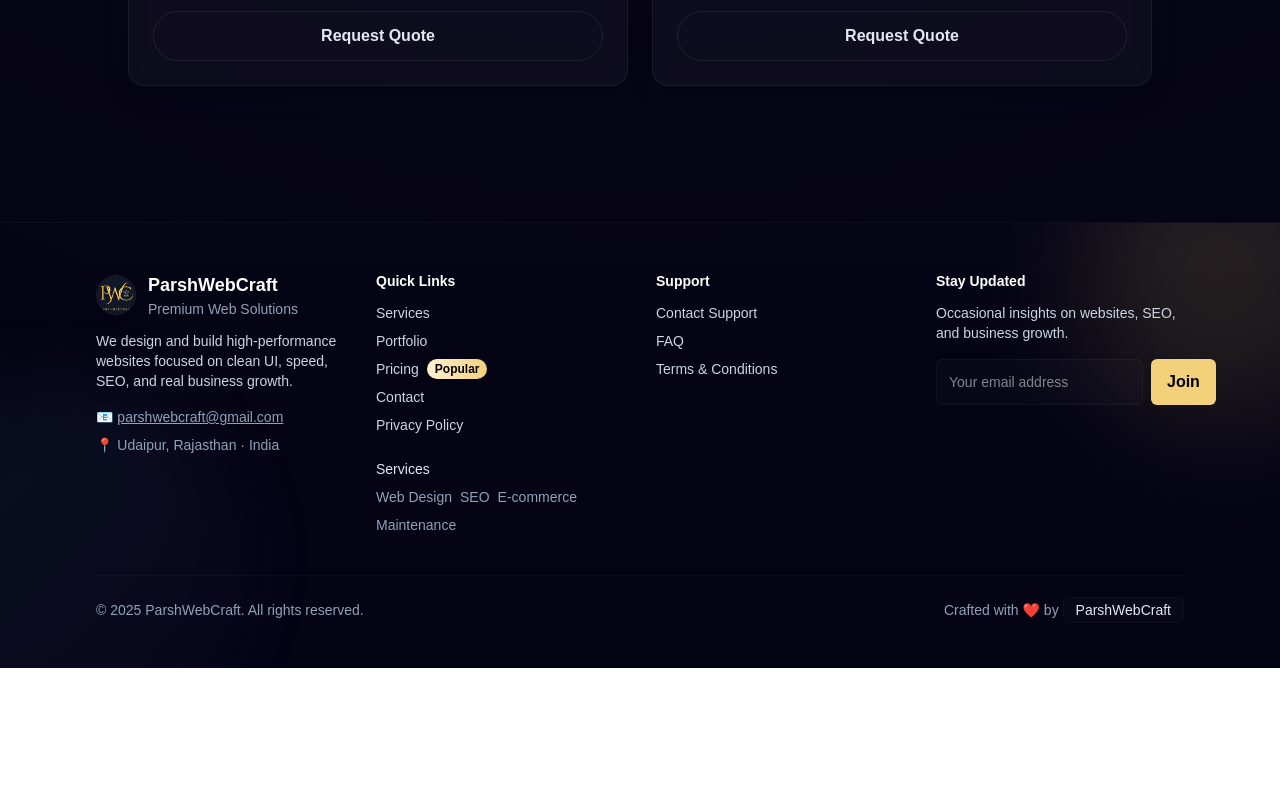
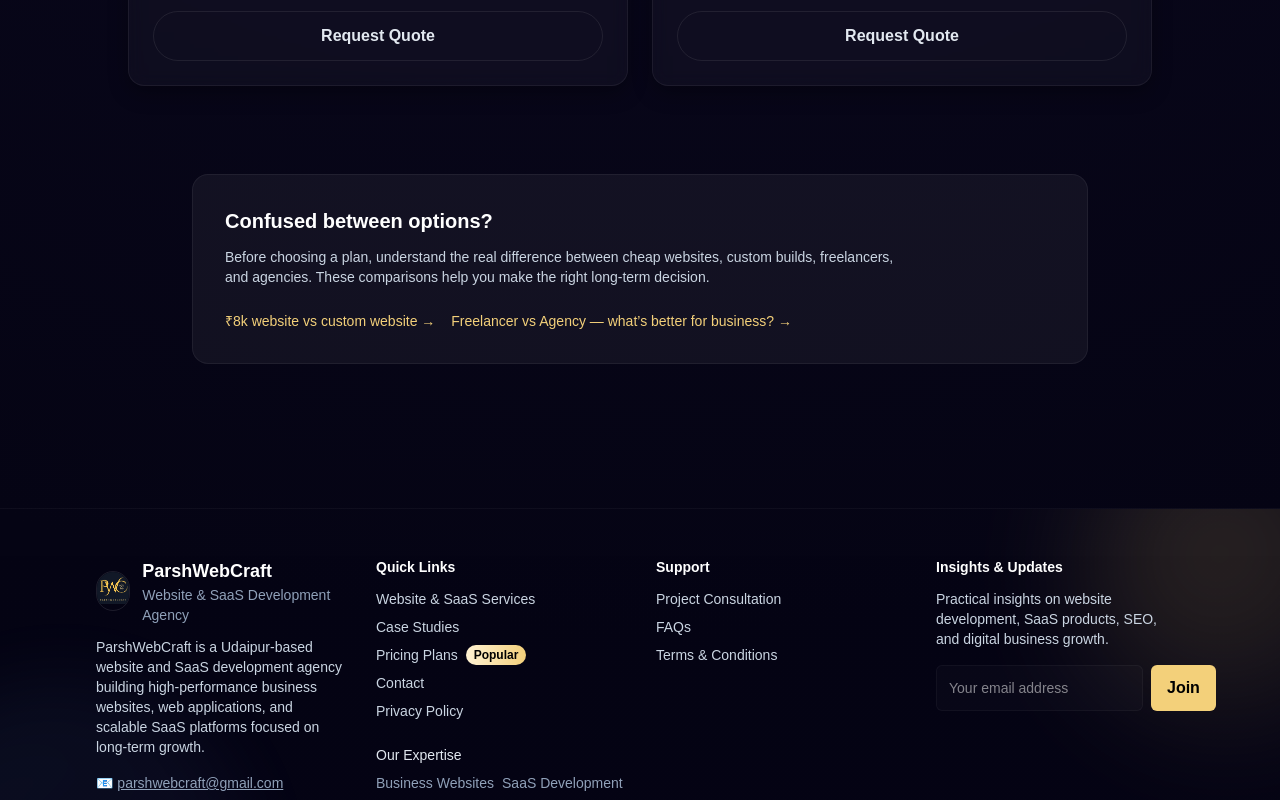
Before and after one commit to parshwebcraft/parshwebcraft, a Next.js app: page /pricing in a window 1280 px wide. Shown: the part 1100-1900 px from the top of the page. Before the commit the page ends 1768 px from the top, so only its background shows below. Built offline with nearby package versions, Linux system fonts and the light colour scheme; no server answers.

Commit message:
SEO: footer rewrite, SaaS positioning, internal links update

```diff
--- a/app/case-studies/page.tsx
+++ b/app/case-studies/page.tsx
@@ -2,19 +2,23 @@
 import type { Metadata } from "next";
 
 export const metadata: Metadata = {
-  title: "Case Studies | ParshWebCraft",
+  title: "Case Studies – Website & Web App Projects in Udaipur | ParshWebCraft",
   description:
-    "Real client work and production-grade web projects built by ParshWebCraft.",
+    "Explore real website and web application case studies built by ParshWebCraft for Udaipur-based businesses and founders. Production-ready projects, real results.",
 };
 
 export default function CaseStudiesPage() {
   return (
     <main className="max-w-7xl mx-auto px-6 py-24">
       <header className="mb-16">
-        <h1 className="text-4xl font-bold mb-4">Case Studies</h1>
+        <h1 className="text-4xl font-bold mb-4">
+          Website & Web App Case Studies
+        </h1>
         <p className="text-slate-400 max-w-2xl">
-          We focus on real-world builds — not mockups. These case studies show
-          how we design and ship production-ready websites for real businesses.
+          These case studies showcase real-world website and web application
+          projects built for Udaipur-based businesses, founders, and internal
+          systems. Every project listed here is production-ready and designed to
+          solve actual business problems.
         </p>
       </header>
 
@@ -25,11 +29,12 @@
           className="group rounded-2xl border border-white/10 p-8 hover:border-white/20 transition"
         >
           <h2 className="text-2xl font-semibold mb-3 group-hover:underline">
-            Anand Fashion — Clothing Store Website
+            Anand Fashion — Clothing Store Website (Udaipur)
           </h2>
           <p className="text-slate-400 mb-4">
-            A local clothing store website built to establish an online presence
-            with a clean, mobile-first layout and structured content.
+            A website developed for a Udaipur-based clothing store to establish
+            a professional online presence with a clean, mobile-first design and
+            clearly structured product and brand information.
           </p>
           <span className="text-sm text-amber-400">View case study →</span>
         </Link>
@@ -40,12 +45,12 @@
           className="group rounded-2xl border border-white/10 p-8 hover:border-white/20 transition"
         >
           <h2 className="text-2xl font-semibold mb-3 group-hover:underline">
-            Building ParshWebCraft
+            Building ParshWebCraft — Agency Website
           </h2>
           <p className="text-slate-400 mb-4">
-            An internal founder case study covering the design, development,
-            launch, and post-launch optimization of a production-grade agency
-            website.
+            A founder-led case study documenting the design, development,
+            launch, and SEO optimization of the ParshWebCraft agency website,
+            built to serve businesses in Udaipur and across India.
           </p>
           <span className="text-sm text-amber-400">View case study →</span>
         </Link>
@@ -56,25 +61,28 @@
           className="group rounded-2xl border border-white/10 p-8 hover:border-white/20 transition"
         >
           <h2 className="text-2xl font-semibold mb-3 group-hover:underline">
-            Jayesh Sir — E-Learning Platform
+            Jayesh Sir — E-Learning Platform (Udaipur Coaching Institute)
           </h2>
           <p className="text-slate-400 mb-4">
-            A PWA-first online learning platform built for structured courses,
-            secure access, and scalable content delivery.
+            A PWA-first e-learning platform developed for a Udaipur-based
+            coaching institute, featuring secure student access, online courses,
+            tests, and scalable content delivery.
           </p>
           <span className="text-sm text-amber-400">View case study →</span>
         </Link>
 
+        {/* System Case Study: FreshMart */}
         <Link
           href="/case-studies/freshmart"
           className="group rounded-2xl border border-white/10 p-8 hover:border-white/20 transition"
         >
           <h2 className="text-2xl font-semibold mb-3 group-hover:underline">
-            FreshMart — Grocery Admin System
+            FreshMart — Grocery Admin System (Udaipur)
           </h2>
           <p className="text-slate-400 mb-4">
-            An internal case study exploring real-world challenges of building a
-            hyperlocal grocery platform, including admin workflows and backend
+            A system-focused case study exploring the development of a
+            hyperlocal grocery management platform for a Udaipur-based retail
+            business, covering admin workflows, product handling, and backend
             stability.
           </p>
           <span className="text-sm text-amber-400">View case study →</span>
@@ -86,11 +94,12 @@
           className="group rounded-2xl border border-white/10 p-8 hover:border-white/20 transition"
         >
           <h2 className="text-2xl font-semibold mb-3 group-hover:underline">
-            EasyMed — Pharmacy Inventory System
+            EasyMed — Pharmacy Inventory System (Udaipur)
           </h2>
           <p className="text-slate-400 mb-4">
-            A batch-wise medicine inventory system focused on expiry tracking,
-            stock visibility, and owner-centric usability.
+            A custom pharmacy inventory system designed for a Udaipur-based
+            medical business, focused on batch-wise stock tracking, expiry
+            management, and practical day-to-day usability.
           </p>
           <span className="text-sm text-amber-400">View case study →</span>
         </Link>
--- a/app/case-studies/parshwebcraft/page.tsx
+++ b/app/case-studies/parshwebcraft/page.tsx
@@ -2,9 +2,10 @@
 import type { Metadata } from "next";
 
 export const metadata: Metadata = {
-  title: "How We Built ParshWebCraft | Case Study",
+  title:
+    "Building ParshWebCraft – Website & SaaS Application Development | Case Study",
   description:
-    "A behind-the-scenes case study of how ParshWebCraft was designed, built, and shipped as a production-grade web platform.",
+    "Founder case study of how ParshWebCraft was built as a production-grade website and SaaS application platform. Covers architecture, SEO, performance, and scalable system design.",
 };
 
 const goldHover =
@@ -17,7 +18,8 @@
       <header className="mb-16">
         <h1 className="text-4xl font-bold mb-4">Building ParshWebCraft</h1>
         <p className="text-slate-400">
-          Internal Founder Project · Next.js · Supabase · Vercel
+          Internal Founder Project · Website & SaaS Application Architecture ·
+          Next.js · Supabase · Vercel
         </p>
       </header>
 
@@ -30,7 +32,7 @@
             <div>
               <div className="text-3xl font-bold text-[#f3d07a]">100%</div>
               <div className="text-sm text-slate-400 mt-1">
-                Custom Architecture
+                Custom Website & SaaS Architecture
               </div>
             </div>
             <div>
@@ -38,7 +40,7 @@
                 Modern Stack
               </div>
               <div className="text-sm text-slate-400 mt-1">
-                Next.js + Supabase
+                Next.js · Supabase · Scalable Systems
               </div>
             </div>
             <div>
@@ -46,7 +48,7 @@
                 Production Ready
               </div>
               <div className="text-sm text-slate-400 mt-1">
-                Built for Scale
+                Built for Real Client SaaS Use
               </div>
             </div>
           </div>
@@ -57,10 +59,11 @@
       <section className="mb-14 border-l-2 border-[#f3d07a]/40 pl-6">
         <h2 className="text-2xl font-semibold mb-4">Project Overview</h2>
         <p className="text-slate-300 leading-relaxed">
-          ParshWebCraft was built as an internal agency platform to apply the same
-          standards we expect from professional client work. The goal was to
-          create a fast, scalable, and SEO-ready website that reflects how modern
-          businesses should be built — without relying on templates or shortcuts.
+          ParshWebCraft was built as an internal agency platform to demonstrate
+          how modern websites and SaaS applications should be designed,
+          developed, and shipped. The objective was to create a fast, SEO-ready,
+          and scalable system capable of supporting both content-driven websites
+          and full SaaS-style web applications for real businesses.
         </p>
       </section>
 
@@ -70,10 +73,19 @@
       >
         <h2 className="text-2xl font-semibold mb-4">Challenges</h2>
         <ul className="list-disc pl-6 text-slate-300 space-y-2">
-          <li>Maintaining mobile-first UX without sacrificing performance</li>
-          <li>Implementing secure admin authentication</li>
-          <li>Designing an SEO-friendly structure from day one</li>
-          <li>Building analytics and lead tracking that can scale</li>
+          <li>
+            Maintaining a mobile-first user experience without compromising
+            performance or SEO
+          </li>
+          <li>
+            Designing a system flexible enough for both marketing websites and
+            SaaS application workflows
+          </li>
+          <li>Implementing secure admin authentication and protected routes</li>
+          <li>
+            Creating analytics and lead tracking that can scale with future
+            SaaS-based features
+          </li>
         </ul>
       </section>
 
@@ -83,10 +95,22 @@
       >
         <h2 className="text-2xl font-semibold mb-4">Our Solution</h2>
         <ul className="list-disc pl-6 text-slate-300 space-y-2">
-          <li>Next.js App Router for performance and long-term scalability</li>
-          <li>Supabase for authentication, database, and form handling</li>
-          <li>Server-first SEO with clean metadata and structure</li>
-          <li>Vercel deployment for fast global delivery</li>
+          <li>
+            Next.js App Router for high-performance website and SaaS application
+            development
+          </li>
+          <li>
+            Supabase for authentication, database management, and form handling
+            across both website and SaaS use cases
+          </li>
+          <li>
+            Server-first SEO architecture with clean metadata and scalable page
+            structure
+          </li>
+          <li>
+            Vercel deployment for reliable global delivery and SaaS-ready
+            infrastructure
+          </li>
         </ul>
       </section>
 
@@ -96,9 +120,11 @@
       >
         <h2 className="text-2xl font-semibold mb-4">Outcome</h2>
         <p className="text-slate-300 leading-relaxed">
-          The result is a production-ready platform that is fast, secure, and
-          maintainable. It serves as both our agency website and a reference
-          architecture for how we approach real client projects.
+          The final result is a production-grade platform that functions as both
+          a high-performance agency website and a reference architecture for
+          building scalable SaaS applications. It reflects how ParshWebCraft
+          approaches client projects — with clarity, performance, security, and
+          long-term growth in mind.
         </p>
       </section>
 
@@ -111,9 +137,9 @@
         <div className="grid sm:grid-cols-2 gap-6">
           {[
             "Landing page structure and conversion flow testing",
-            "SEO architecture and metadata experiments",
-            "Admin dashboards and analytics tooling",
-            "Core Web Vitals and performance optimization",
+            "SEO architecture for websites and SaaS platforms",
+            "Admin dashboards, analytics, and role-based access",
+            "Core Web Vitals optimization for scalable web applications",
           ].map((item) => (
             <div
               key={item}
@@ -130,11 +156,12 @@
         className={`relative border border-[#f3d07a]/30 rounded-3xl bg-gradient-to-br from-[#f3d07a]/15 via-transparent to-transparent p-10 ${goldHover}`}
       >
         <h3 className="text-2xl font-semibold mb-4">
-          Looking for a similar quality build?
+          Looking for a Website or SaaS Application Build?
         </h3>
         <p className="text-slate-300 mb-6 max-w-xl">
-          We apply the same technical standards, performance focus, and clarity
-          to every client project — scaled to your business stage.
+          We apply the same technical standards, SEO-first thinking, and
+          scalable architecture to every website and SaaS application we build —
+          tailored to your business stage.
         </p>
 
         <div className="flex gap-4">
--- a/app/layout.tsx
+++ b/app/layout.tsx
@@ -23,16 +23,15 @@
   subsets: ["latin"],
 });
 
-export const metadata = {
+export const metadata: Metadata = {
   title: {
-    default: "ParshWebCraft — Premium Web Experiences",
+    default: "ParshWebCraft — Website & SaaS Development Agency",
     template: "%s | ParshWebCraft",
   },
   description:
-    "ParshWebCraft builds premium, modern websites for business growth.",
+    "ParshWebCraft is a website and SaaS development agency based in Udaipur, building high-performance business websites, web applications, and scalable digital systems for growing businesses.",
   icons: {
     icon: "/icon.png",
-
   },
 };
 
--- a/app/pricing/page.tsx
+++ b/app/pricing/page.tsx
@@ -48,8 +48,7 @@
 
   const glowHover = {
     scale: 1.02,
-    boxShadow:
-      "0 6px 24px rgba(18,24,38,0.5), 0 0 28px rgba(243,208,122,0.18)",
+    boxShadow: "0 6px 24px rgba(18,24,38,0.5), 0 0 28px rgba(243,208,122,0.18)",
   };
 
   const ADDONS = {
@@ -147,8 +146,7 @@
 
   const renderPlanCard = (plan: PricingPlan): React.ReactElement => {
     const oneTime = parseOneTimePrice(plan.price);
-    const firstMonthTotal =
-      oneTime !== null ? oneTime + recurringTotal : null;
+    const firstMonthTotal = oneTime !== null ? oneTime + recurringTotal : null;
 
     const isPopular = plan.popular === true;
 
@@ -156,9 +154,7 @@
       <motion.div
         key={plan.key}
         className={`glass p-6 rounded-2xl flex flex-col justify-between relative border ${
-          isPopular
-            ? "border-[#f3d07a]"
-            : "border-[rgba(255,255,255,0.05)]"
+          isPopular ? "border-[#f3d07a]" : "border-[rgba(255,255,255,0.05)]"
         }`}
         variants={fadeUp}
         whileHover={!reduce ? glowHover : undefined}
@@ -262,6 +258,42 @@
             {advancedPlans.map(renderPlanCard)}
           </motion.div>
         </section>
+        {/* ================= SMART COMPARISON LINKS ================= */}
+        <section className="max-w-4xl mx-auto py-12">
+          <motion.div
+            variants={fadeUp}
+            initial="hidden"
+            whileInView="visible"
+            viewport={{ once: true }}
+            className="rounded-2xl border border-[rgba(255,255,255,0.06)] bg-white/5 p-8"
+          >
+            <h3 className="text-xl font-semibold mb-3">
+              Confused between options?
+            </h3>
+
+            <p className="text-slate-300 text-sm mb-6 max-w-2xl">
+              Before choosing a plan, understand the real difference between
+              cheap websites, custom builds, freelancers, and agencies. These
+              comparisons help you make the right long-term decision.
+            </p>
+
+            <div className="flex flex-col sm:flex-row gap-4">
+              <Link
+                href="/compare/cheap-vs-custom-website"
+                className="text-sm font-medium text-[#f3d07a] hover:underline"
+              >
+                ₹8k website vs custom website →
+              </Link>
+
+              <Link
+                href="/compare/freelancer-vs-agency"
+                className="text-sm font-medium text-[#f3d07a] hover:underline"
+              >
+                Freelancer vs Agency — what’s better for business? →
+              </Link>
+            </div>
+          </motion.div>
+        </section>
       </main>
     </>
   );
--- a/components/Footer.jsx
+++ b/components/Footer.jsx
@@ -41,14 +41,16 @@
               <div>
                 <div className="text-lg font-bold">ParshWebCraft</div>
                 <div className="text-sm text-slate-400">
-                  Premium Web Solutions
+                  Website & SaaS Development Agency
                 </div>
               </div>
             </div>
 
             <p className="text-sm text-slate-300 max-w-sm">
-              We design and build high-performance websites focused on clean UI,
-              speed, SEO, and real business growth.
+              ParshWebCraft is a Udaipur-based website and SaaS development
+              agency building high-performance business websites, web
+              applications, and scalable SaaS platforms focused on long-term
+              growth.
             </p>
 
             <div className="mt-4 text-sm text-slate-400 space-y-2">
@@ -61,7 +63,7 @@
                   parshwebcraft@gmail.com
                 </a>
               </div>
-              <div>📍 Udaipur, Rajasthan · India</div>
+              <div>📍 Serving Udaipur, Rajasthan & Across India</div>
             </div>
           </div>
 
@@ -73,17 +75,17 @@
             <ul className="space-y-2 text-slate-300 text-sm">
               <li>
                 <Link href="/services" className="footer-link">
-                  Services
+                  Website & SaaS Services
                 </Link>
               </li>
               <li>
                 <Link href="/portfolio" className="footer-link">
-                  Portfolio
+                  Case Studies
                 </Link>
               </li>
               <li className="flex items-center gap-2">
                 <Link href="/pricing" className="footer-link">
-                  Pricing
+                  Pricing Plans
                 </Link>
                 <span className="inline-flex items-center px-2 py-0.5 text-xs font-semibold rounded-full bg-gradient-to-r from-[#fff2d2] to-[#f3d07a] text-black">
                   Popular
@@ -103,19 +105,21 @@
 
             {/* Services chips */}
             <div className="mt-6 text-sm text-slate-400">
-              <div className="font-medium text-slate-200 mb-2">Services</div>
+              <div className="font-medium text-slate-200 mb-2">
+                Our Expertise
+              </div>
               <div className="flex flex-wrap gap-2">
-                <Link href="/services/web-design" className="chip">
-                  Web Design
+                <Link href="/services" className="chip">
+                  Business Websites
                 </Link>
-                <Link href="/services/seo" className="chip">
-                  SEO
+                <Link href="/services" className="chip">
+                  SaaS Development
                 </Link>
-                <Link href="/services/ecommerce" className="chip">
-                  E-commerce
+                <Link href="/services" className="chip">
+                  Web Applications
                 </Link>
-                <Link href="/services/maintenance" className="chip">
-                  Maintenance
+                <Link href="/services" className="chip">
+                  SEO & Performance
                 </Link>
               </div>
             </div>
@@ -127,12 +131,12 @@
             <ul className="space-y-2 text-slate-300 text-sm">
               <li>
                 <Link href="/contact" className="footer-link">
-                  Contact Support
+                  Project Consultation
                 </Link>
               </li>
               <li>
                 <Link href="/faq" className="footer-link">
-                  FAQ
+                  FAQs
                 </Link>
               </li>
               <li>
@@ -146,10 +150,11 @@
           {/* NEWSLETTER */}
           <div>
             <h3 className="text-sm font-semibold mb-3 text-white">
-              Stay Updated
+              Insights & Updates
             </h3>
             <p className="text-sm text-slate-300 mb-4">
-              Occasional insights on websites, SEO, and business growth.
+              Practical insights on website development, SaaS products, SEO, and
+              digital business growth.
             </p>
 
             <form
```
Also changed, not shown: app/case-studies/easymed/page.tsx (+28 -11 lines), app/case-studies/freshmart/page.tsx (+21 -14 lines), app/case-studies/jayesh-sir-elearning/page.tsx (+39 -11 lines).
